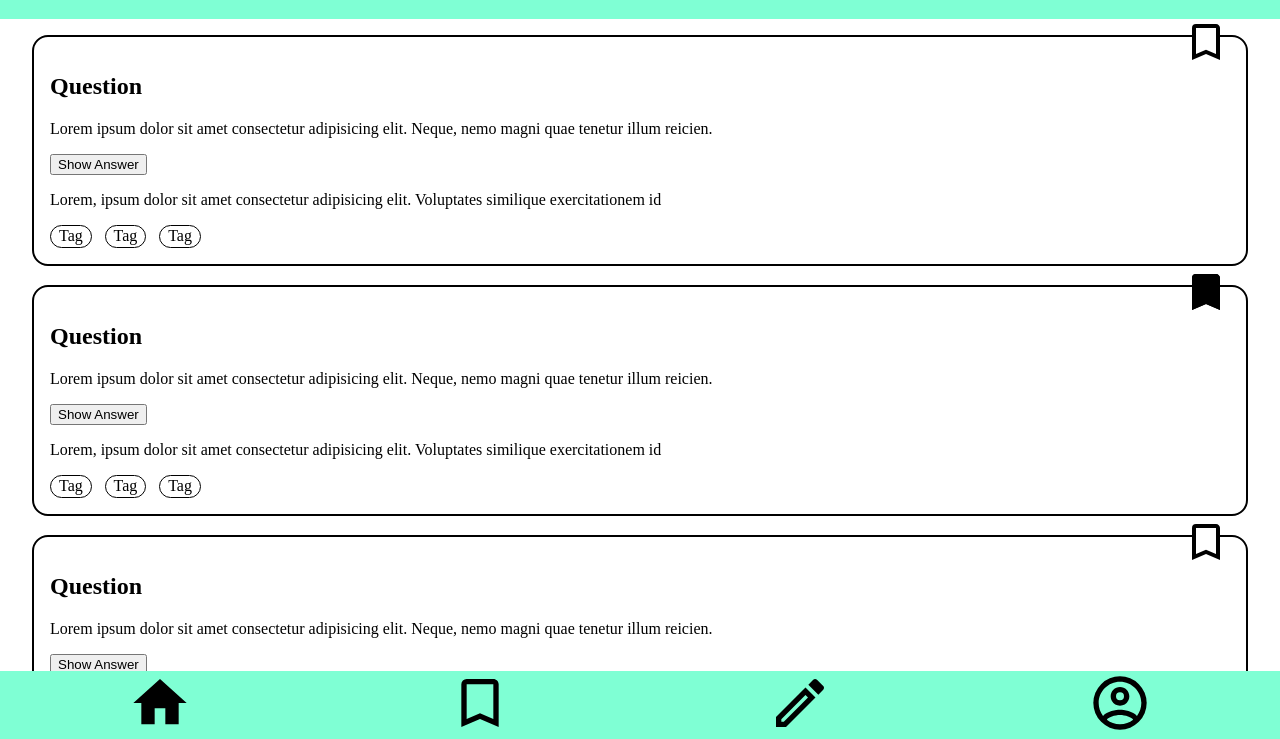
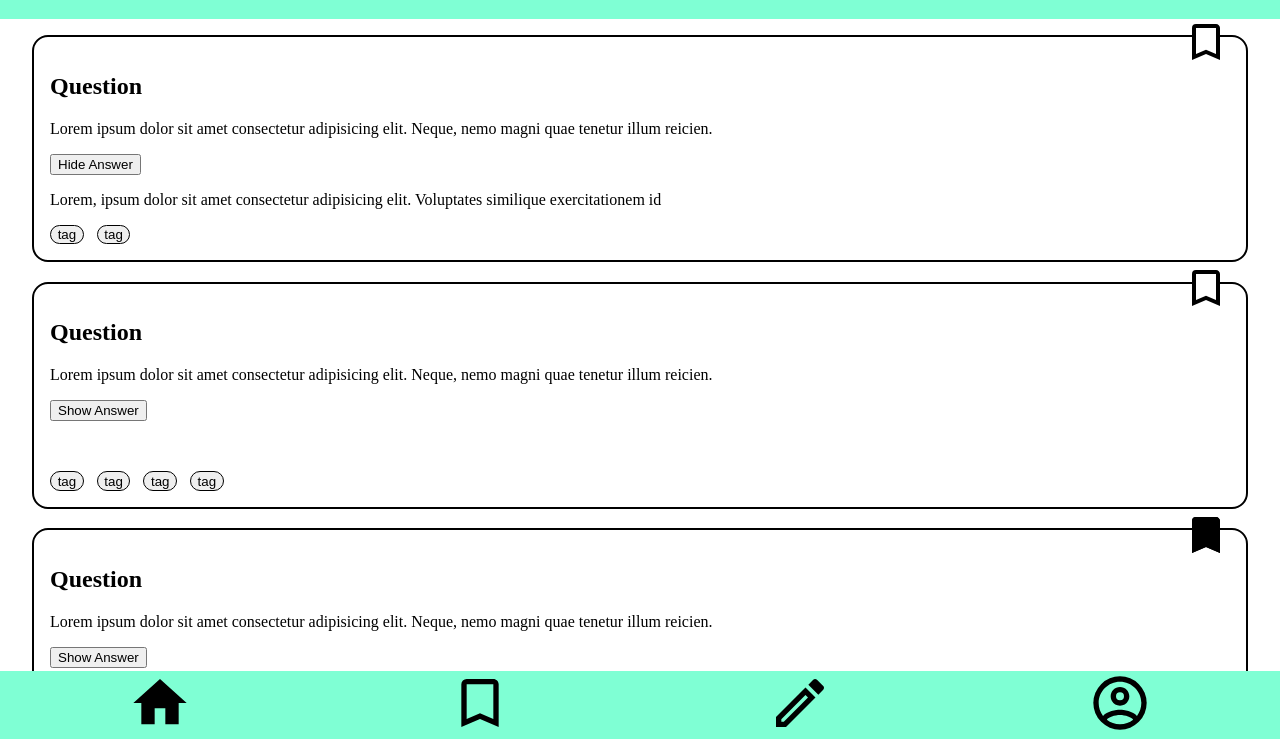
Before and after one commit to UlrikeWerner/quiz, a plain HTML site: page index.html in a window 1280 px wide. Shown: the part 61-800 px from the top of the page. Drawn offline with Linux system fonts and the light colour scheme.

Commit message:
add different stats of cards

```diff
--- a/assets/css/style.css
+++ b/assets/css/style.css
@@ -90,6 +90,10 @@ main {
   fill: black;
 }
 
+.answer-hide {
+  visibility: hidden;
+}
+
 .tag {
   border: 1px solid black;
   border-radius: 50vh;
--- a/index.html
+++ b/index.html
@@ -29,15 +29,41 @@
             Lorem ipsum dolor sit amet consectetur adipisicing elit. Neque, nemo
             magni quae tenetur illum reicien.
           </p>
-          <button type="button">Show Answer</button>
+          <button type="button">Hide Answer</button>
           <p>
             Lorem, ipsum dolor sit amet consectetur adipisicing elit. Voluptates
             similique exercitationem id
           </p>
           <div class="flex-row column-gap-0_8">
-            <div class="tag">Tag</div>
-            <div class="tag">Tag</div>
-            <div class="tag">Tag</div>
+            <button type="button" class="tag">tag</button>
+            <button type="button" class="tag">tag</button>
+          </div>
+        </section>
+
+        <section class="card">
+          <div class="bookmark">
+            <svg class="link-bookmarks-active" viewBox="0 0 24 24">
+              <path />
+            </svg>
+            <svg class="link-bookmarks-inactive" viewBox="0 0 24 24">
+              <path />
+            </svg>
+          </div>
+          <h2>Question</h2>
+          <p>
+            Lorem ipsum dolor sit amet consectetur adipisicing elit. Neque, nemo
+            magni quae tenetur illum reicien.
+          </p>
+          <button type="button">Show Answer</button>
+          <p class="answer-hide">
+            Lorem, ipsum dolor sit amet consectetur adipisicing elit. Voluptates
+            similique exercitationem id
+          </p>
+          <div class="flex-row column-gap-0_8">
+            <button type="button" class="tag">tag</button>
+            <button type="button" class="tag">tag</button>
+            <button type="button" class="tag">tag</button>
+            <button type="button" class="tag">tag</button>
           </div>
         </section>
 
@@ -56,40 +82,12 @@
             magni quae tenetur illum reicien.
           </p>
           <button type="button">Show Answer</button>
-          <p>
+          <p class="answer-hide">
             Lorem, ipsum dolor sit amet consectetur adipisicing elit. Voluptates
             similique exercitationem id
           </p>
           <div class="flex-row column-gap-0_8">
-            <div class="tag">Tag</div>
-            <div class="tag">Tag</div>
-            <div class="tag">Tag</div>
-          </div>
-        </section>
-
-        <section class="card">
-          <div class="bookmark">
-            <svg class="link-bookmarks-active" viewBox="0 0 24 24">
-              <path />
-            </svg>
-            <svg class="link-bookmarks-inactive" viewBox="0 0 24 24">
-              <path />
-            </svg>
-          </div>
-          <h2>Question</h2>
-          <p>
-            Lorem ipsum dolor sit amet consectetur adipisicing elit. Neque, nemo
-            magni quae tenetur illum reicien.
-          </p>
-          <button type="button">Show Answer</button>
-          <p>
-            Lorem, ipsum dolor sit amet consectetur adipisicing elit. Voluptates
-            similique exercitationem id
-          </p>
-          <div class="flex-row column-gap-0_8">
-            <div class="tag">Tag</div>
-            <div class="tag">Tag</div>
-            <div class="tag">Tag</div>
+            <button type="button" class="tag">tag</button>
           </div>
         </section>
       </main>
```
